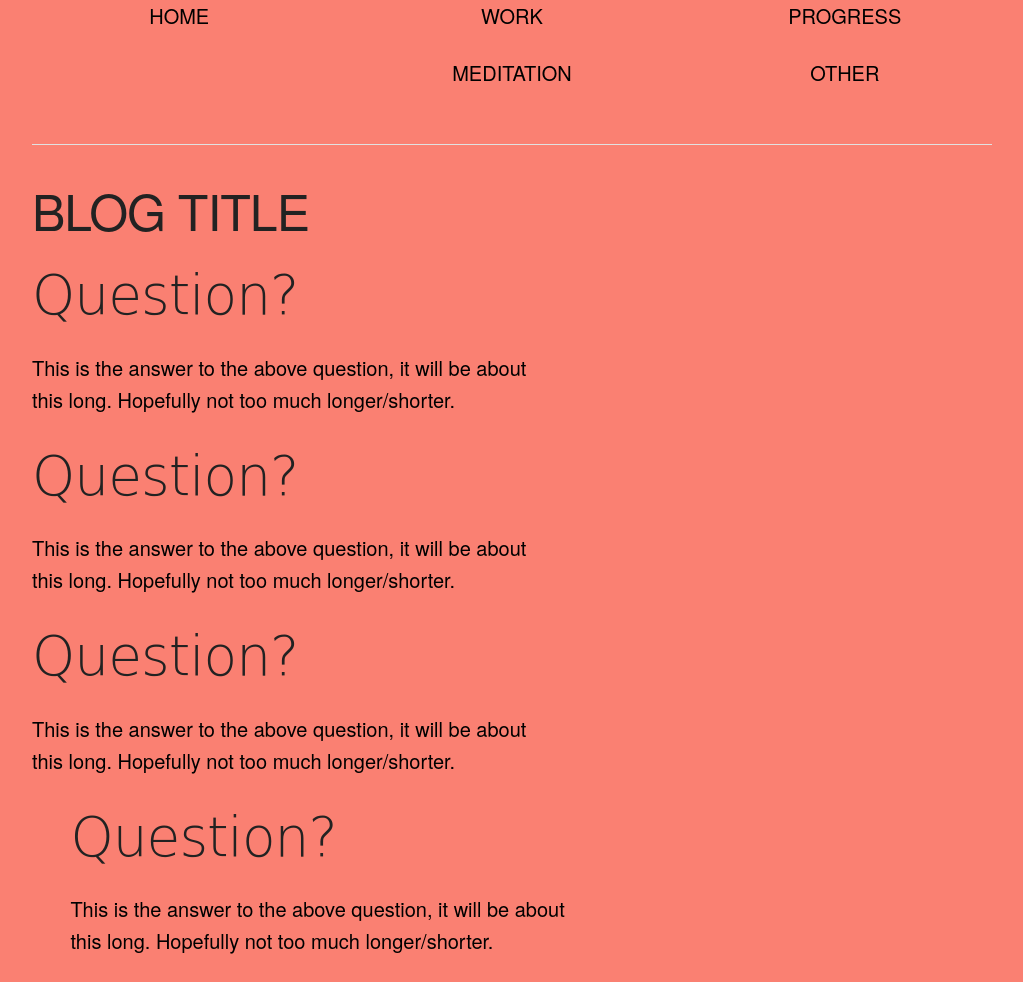
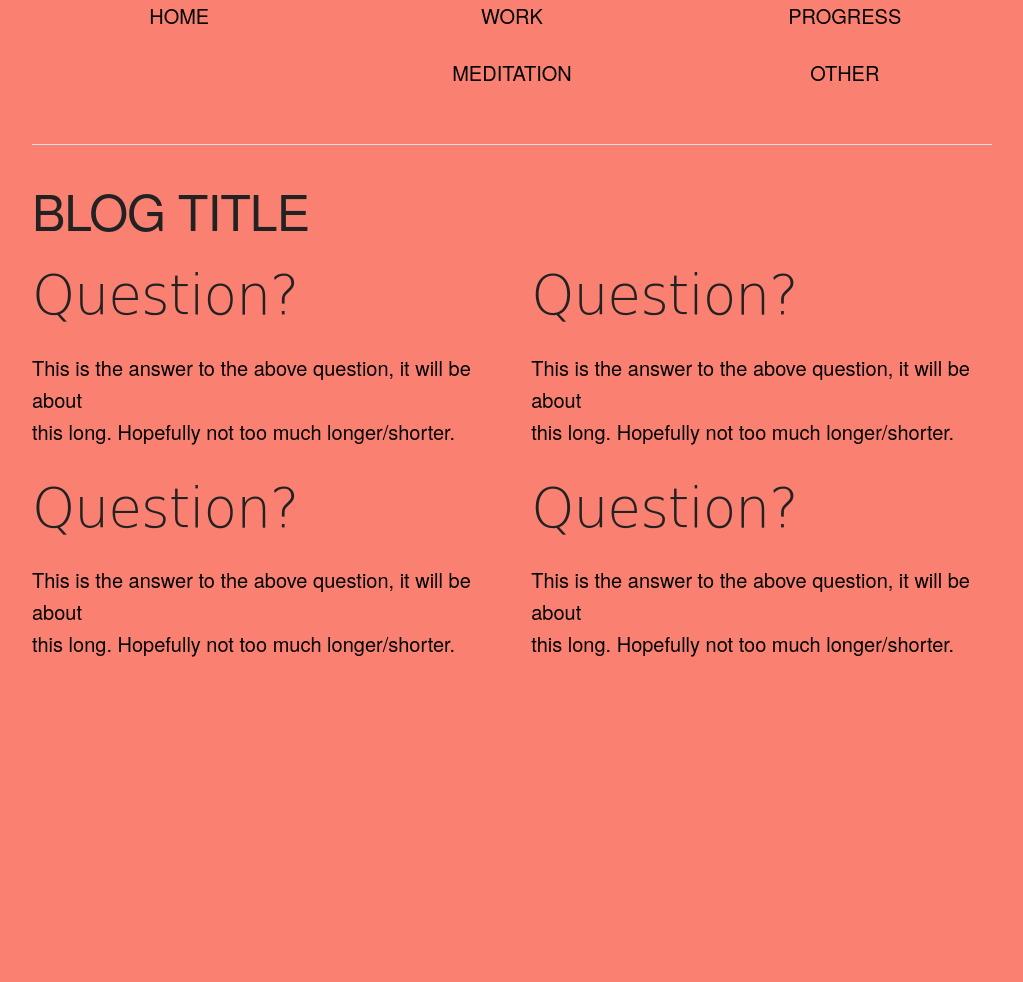
Before and after one commit to edi-rose/edi-rose.github.io, a plain HTML site: page blog/blog.html in a window 1280 px wide. Shown: the whole page, without its empty margins (128-1151 px from the left). After the commit the page ends 800 px from the top, so only its background shows below. Drawn offline with nearby package versions, Linux system fonts and the light colour scheme.

Commit message:
main.css edit

```diff
--- a/blog/blog.html
+++ b/blog/blog.html
@@ -37,30 +37,27 @@
         </div>
       </div>
 
-<!--Question 1 -->
-      <main>
-        <div class="Q-set-1">
-          <div class="question-left" ID="Q1">
+<!--Question 1 and 2-->
+       <div class="row">
+         <div class="six columns">
            <h3>Question?</h3>
-            <p>This is the answer to the above question, it will be about <br> this long. Hopefully not too much longer/shorter.</p>
+           <p>This is the answer to the above question, it will be about <br>this long. Hopefully not too much longer/shorter.</p>
          </div>
-          <div class="question-right" ID="Q2">
+         <div class="six columns">
           <h3>Question?</h3>
            <p>This is the answer to the above question, it will be about <br>this long. Hopefully not too much longer/shorter.</p>
          </div>
          </div>
 
-
-      <div class="questions">
+<!--Question 3 and 4 -->
         <div class="row">
-          <div class="6 columns">
+          <div class="six columns">
             <h3>Question?</h3>
             <p>This is the answer to the above question, it will be about <br>this long. Hopefully not too much longer/shorter.</p>
           </div>
-          <div class="6 columns">
+          <div class="six columns">
             <h3>Question?</h3>
             <p>This is the answer to the above question, it will be about <br>this long. Hopefully not too much longer/shorter.</p>
-        </div>
         </div>
       </div>
   </main>
```
Also changed, not shown: index.html (+7 -15 lines). Lines whose indentation alone changed are shown as unchanged.
